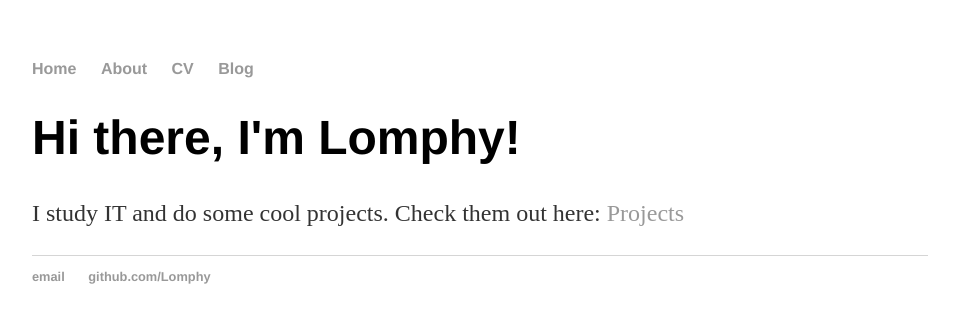
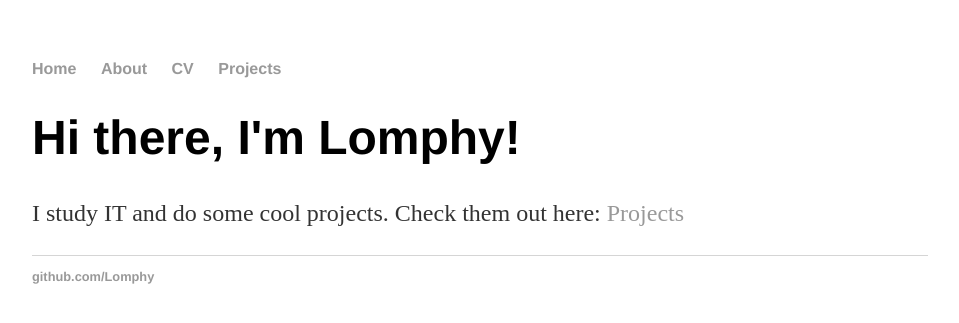
Before and after one commit to Lomphy/Lomphy.github.io, a Jekyll site: the page built from index.html, in a window 1280 px wide. Shown: the top 323 px of the page, without its empty margins (160-1119 px from the left). Built offline with Jekyll 4.4.1, drawn with Linux system fonts in a browser that asks for light colours.

Commit message:
Update default.html

```diff
--- a/_layouts/default.html
+++ b/_layouts/default.html
@@ -11,7 +11,8 @@
 	        		<li><a href="/">Home</a></li>
 		        	<li><a href="/about">About</a></li>
 	        		<li><a href="/cv">CV</a></li>
-	        		<li><a href="/blog">Blog</a></li>
+				<!--<li><a href="/blog">Blog</a></li>-->
+	        		<li><a href="/projects">Projects</a></li>
 	    		</ul>
 			</nav>
 			<div class="container">
@@ -21,7 +22,7 @@
 			</div><!-- /.container -->
 			<footer>
 	    		<ul>
-	        		<li><a href="mailto:lomphy@yahoo.com">email</a></li>
+	        		<!--<li><a href="mailto:lomphy@yahoo.com">email</a></li>-->
 	        		<li><a href="https://github.com/Lomphy">github.com/Lomphy</a></li>
 				</ul>
 			</footer>
```
